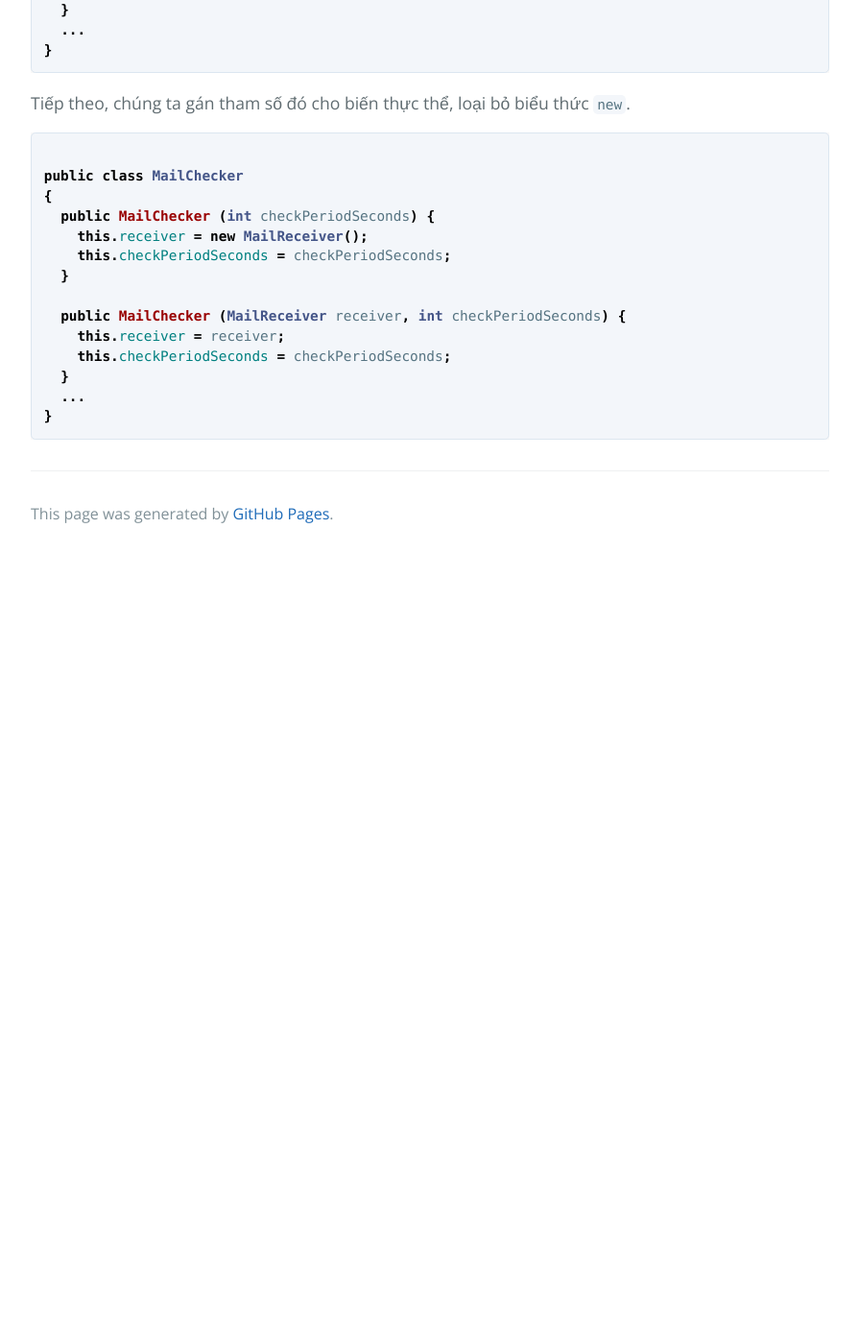
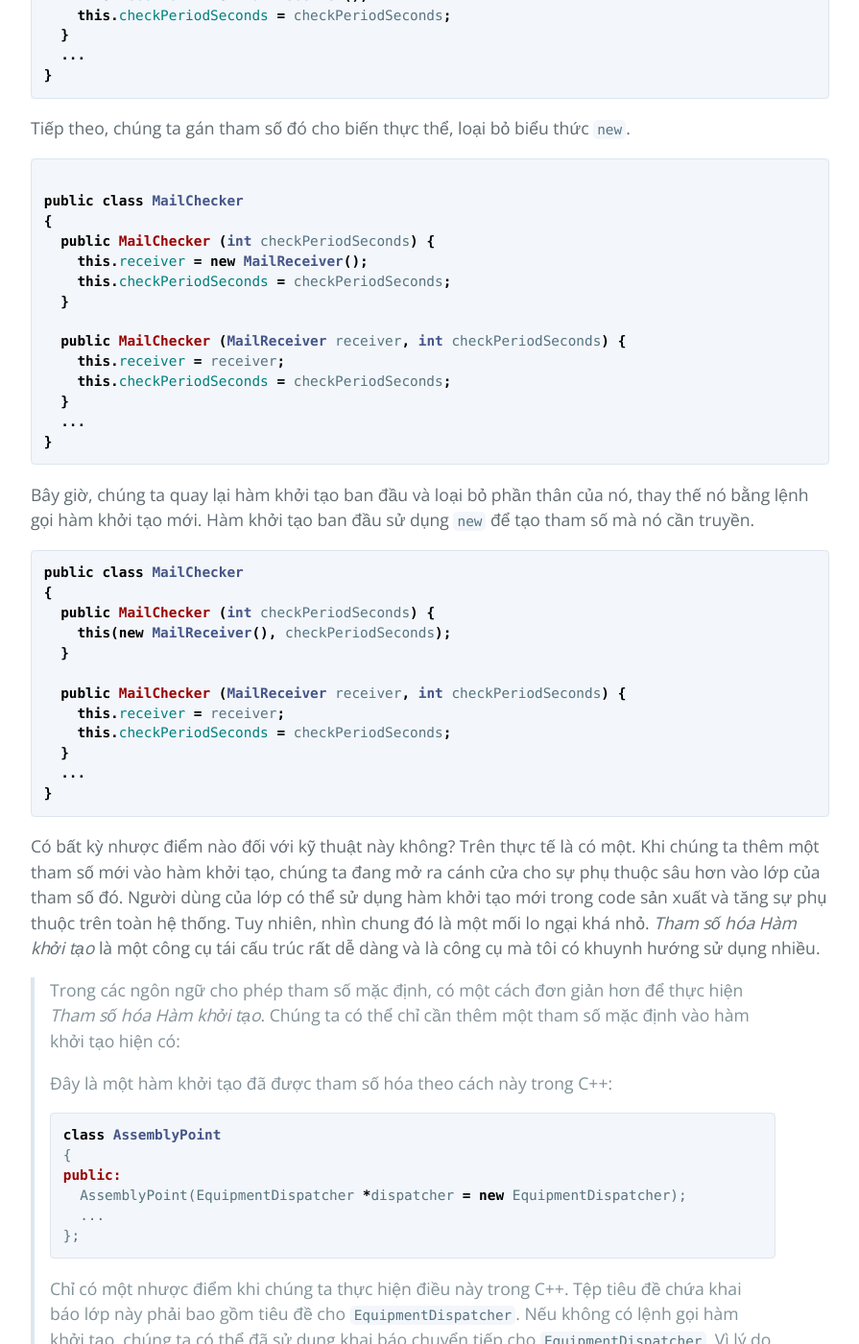
Before and after one commit to HaiBV/haibv.github.io, a Jekyll site: the page built from working-effectively-with-legacy-code/chapter-25-dependency-breaking-techniques.md, in a window 1280 px wide and 1400 px high, scrolled down 51629 px. Shown: the whole window at 96% size, without its empty margins (192-1087 px from the left). Built offline with Jekyll 4.4.1, drawn with Linux system fonts in a browser that asks for light colours; our own code applies the rules of GitHub Pages for plain Markdown files; before the commit the page ends 52208 px from its top, so only the background shows below that; some of the changed text lies outside the part shown.

Commit message:
Book - Working Efectively with Legacy Code - P3 - C25

````diff
--- a/working-effectively-with-legacy-code/chapter-25-dependency-breaking-techniques.md
+++ b/working-effectively-with-legacy-code/chapter-25-dependency-breaking-techniques.md
@@ -399,7 +399,7 @@ Trong ví dụ này, chúng ta có một số đoạn code hoạt động với
 
 Một ý nghĩ ngay lập tức là chúng ta có thể truyền chúng vào dưới dạng tham số cho phương thức `Suspend_frame` bằng cách sử dụng _Tham số hóa Phương thức (383)_, nhưng sau khi thực hiện điều đó, chúng ta sẽ phải chuyển chúng dưới dạng tham số cho bất kỳ phương thức nào mà lệnh gọi `Susp_frame` sử dụng chúng làm toàn cục. Trong trường hợp này, `Flush_frame_buffer` là kẻ tội đồ.
 
-Tùy chọn tiếp theo là chuyển cả hai khung làm tham số hàm tạo cho `AGGController`. Chúng ta có thể làm điều đó, nhưng cũng đáng để xem xét những nơi khác mà chúng được sử dụng. Nếu có vẻ như bất cứ khi nào chúng ta sử dụng cái này thì chúng ta cũng đang sử dụng cái kia, chúng ta có thể gộp chúng lại với nhau
+Tùy chọn tiếp theo là chuyển cả hai khung làm tham số hàm khởi tạo cho `AGGController`. Chúng ta có thể làm điều đó, nhưng cũng đáng để xem xét những nơi khác mà chúng được sử dụng. Nếu có vẻ như bất cứ khi nào chúng ta sử dụng cái này thì chúng ta cũng đang sử dụng cái kia, chúng ta có thể gộp chúng lại với nhau
 
 > Nếu một số biến toàn cục luôn được sử dụng hoặc được sửa đổi gần nhau thì chúng thuộc cùng một lớp.
 
@@ -453,7 +453,7 @@ void AGGController::suspend_frame()
 }
 ```
 
-Khi hoàn thành việc đó, chúng ta có code xấu hơn, nhưng tất cả sẽ biên dịch và hoạt động chính xác, vì vậy đây là một phép chuyển đổi bảo toàn hành vi. Bây giờ khi đã hoàn thành nó, chúng ta có thể chuyển một đối tượng `Frame` thông qua hàm tạo của lớp `AGGController` và nhận được sự phân tách mà chúng ta cần để tiếp tục.
+Khi hoàn thành việc đó, chúng ta có code xấu hơn, nhưng tất cả sẽ biên dịch và hoạt động chính xác, vì vậy đây là một phép chuyển đổi bảo toàn hành vi. Bây giờ khi đã hoàn thành nó, chúng ta có thể chuyển một đối tượng `Frame` thông qua hàm khởi tạo của lớp `AGGController` và nhận được sự phân tách mà chúng ta cần để tiếp tục.
 
 > Tham chiếu một thành viên của một lớp thay vì một toàn cục đơn giản chỉ là bước đầu tiên. Sau đó, hãy cân nhắc xem bạn nên sử dụng _Sử dụng Setter Tĩnh (372)_ hay tham số hóa code bằng cách sử dụng _Tham số hóa Hàm khởi tạo (379)_ hoặc _Tham số hóa phương thức (383)_.
 
@@ -842,7 +842,7 @@ TransactionManager *getTransactionManager() const
 ...
 ```
 
-Điều đầu tiên chúng ta làm là sử dụng một _lazy getter_, một hàm tạo ra trình quản lý giao dịch trong lệnh gọi đầu tiên. Sau đó, chúng ta thay thế tất cả các vị trí sử dụng biến bằng các lệnh gọi đến getter.
+Điều đầu tiên chúng ta làm là sử dụng một _lazy getter_, một hàm khởi tạo ra trình quản lý giao dịch trong lệnh gọi đầu tiên. Sau đó, chúng ta thay thế tất cả các vị trí sử dụng biến bằng các lệnh gọi đến getter.
 
 > Một _lazy getter_ là một phương thức trông giống như một getter bình thường đối với tất cả lệnh gọi của nó. Sự khác biệt chính ở đây là _lazy getter_ tạo ra đối tượng mà chúng phải trả về ngay trong lần đầu tiên được gọi. Để làm điều này, chúng thường chứa logic trông như thế này. Lưu ý cách biến `instance` được khởi tạo
 >
@@ -1633,3 +1633,44 @@ public class MailChecker
   ...
 }
 ```
+
+Bây giờ, chúng ta quay lại hàm khởi tạo ban đầu và loại bỏ phần thân của nó, thay thế nó bằng lệnh gọi hàm khởi tạo mới. Hàm khởi tạo ban đầu sử dụng `new` để tạo tham số mà nó cần truyền.
+
+```java
+public class MailChecker
+{
+  public MailChecker (int checkPeriodSeconds) {
+    this(new MailReceiver(), checkPeriodSeconds);
+  }
+
+  public MailChecker (MailReceiver receiver, int checkPeriodSeconds) {
+    this.receiver = receiver;
+    this.checkPeriodSeconds = checkPeriodSeconds;
+  }
+  ...
+}
+```
+
+Có bất kỳ nhược điểm nào đối với kỹ thuật này không? Trên thực tế là có một. Khi chúng ta thêm một tham số mới vào hàm khởi tạo, chúng ta đang mở ra cánh cửa cho sự phụ thuộc sâu hơn vào lớp của tham số đó. Người dùng của lớp có thể sử dụng hàm khởi tạo mới trong code sản xuất và tăng sự phụ thuộc trên toàn hệ thống. Tuy nhiên, nhìn chung đó là một mối lo ngại khá nhỏ. _Tham số hóa Hàm khởi tạo_ là một công cụ tái cấu trúc rất dễ dàng và là công cụ mà tôi có khuynh hướng sử dụng nhiều.
+
+> Trong các ngôn ngữ cho phép tham số mặc định, có một cách đơn giản hơn để thực hiện _Tham số hóa Hàm khởi tạo_. Chúng ta có thể chỉ cần thêm một tham số mặc định vào hàm khởi tạo hiện có:
+>
+> Đây là một hàm khởi tạo đã được tham số hóa theo cách này trong C++:
+> ```cpp
+> class AssemblyPoint
+> {
+> public:
+>   AssemblyPoint(EquipmentDispatcher *dispatcher = new EquipmentDispatcher);
+>   ...
+> };
+> ```
+>
+> Chỉ có một nhược điểm khi chúng ta thực hiện điều này trong C++. Tệp tiêu đề chứa khai báo lớp này phải bao gồm tiêu đề cho `EquipmentDispatcher`. Nếu không có lệnh gọi hàm khởi tạo, chúng ta có thể đã sử dụng khai báo chuyển tiếp cho `EquipmentDispatcher`. Vì lý do này, tôi không thường xuyên sử dụng các đối số mặc định.
+
+### Các bước thực hiện Tham số hóa Hàm khởi tạo
+
+1. Xác định hàm khởi tạo mà bạn muốn tham số hóa và tạo một bản sao của nó.
+
+2. Thêm một tham số vào hàm khởi tạo cho đối tượng mà bạn sắp thay thế. Xóa việc tạo đối tượng và thêm phép gán từ tham số vào biến thể hiện cho đối tượng.
+
+3. Nếu bạn có thể gọi một hàm khởi tạo từ một hàm khởi tạo trong ngôn ngữ của mình, hãy xóa phần nội dung của hàm khởi tạo cũ và thay thế nó bằng lệnh gọi đến hàm khởi tạo cũ. Thêm tham số mới vào lệnh gọi hàm khởi tạo mới trong hàm khởi tạo cũ. Nếu bạn không thể gọi một hàm khởi tạo từ một hàm khởi tạo khác trong ngôn ngữ của mình, bạn có thể phải trích xuất bất kỳ sự trùng lặp nào giữa các hàm khởi tạo đó sang một phương thức mới.
````
